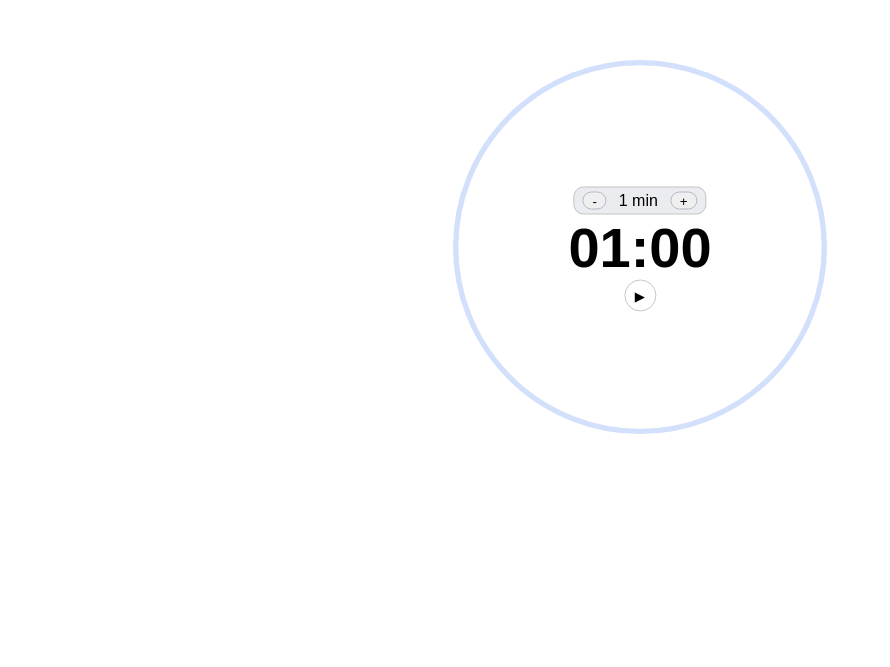
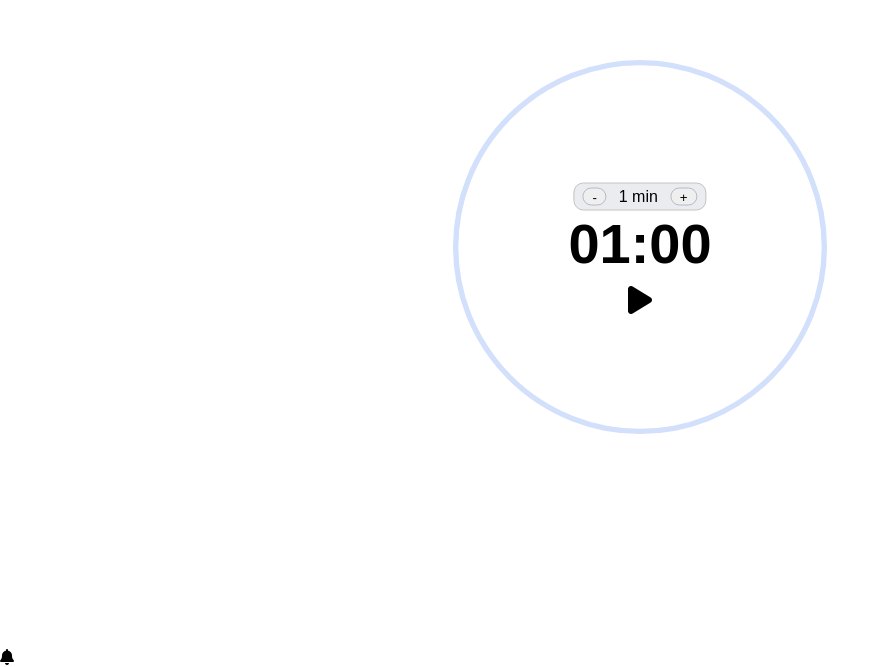
Before and after one commit to cotaByte/pomodoro, an Angular app: page / in a window 1280 px wide. Shown: the part 151-818 px from the top of the page, without its empty margins (0-890 px from the left). Built offline with nearby package versions, Linux system fonts and the light colour scheme.

Commit message:
feat/ add some styles and fontawesome icon stylesheet

```diff
--- a/src/app/app.component.html
+++ b/src/app/app.component.html
@@ -1 +1 @@
-<pomodoro-timer> </pomodoro-timer>
+<pomodoro-timer> </pomodoro-timer> <i class="fa-solid fa-bell"></i>
--- a/src/app/features/timer/timer.component.html
+++ b/src/app/features/timer/timer.component.html
@@ -43,11 +43,11 @@ stopwebWorkerContdown$ | async;
       }
       <div class="btn-container">
         @if(state === TimerState.pristine){
-        <button @fadeIn (click)="start$.next()" class="btn">▶</button>}
+        <i @fadeIn (click)="start$.next()" class="fa-solid fa-play"></i>}
         @if(state ===TimerState.paused){
-        <button @fadeIn (click)="reset$.next()" class="btn">↻</button>
+        <i @fadeIn (click)="reset$.next()" class="fa-solid fa-rotate-left"></i>
         } @if(state === TimerState.running) {
-        <button @fadeIn (click)="pause$.next()" class="btn">⏸</button>
+        <i @fadeIn (click)="pause$.next()" class="fa-solid fa-pause"></i>
         }
       </div>
     </div>
--- a/src/app/features/timer/timer.component.scss
+++ b/src/app/features/timer/timer.component.scss
@@ -84,8 +84,8 @@ svg {
     text-align: center;
   }
 
-  input[type='number']::-webkit-inner-spin-button,
-  input[type='number']::-webkit-outer-spin-button {
+  input[type="number"]::-webkit-inner-spin-button,
+  input[type="number"]::-webkit-outer-spin-button {
     -webkit-appearance: none;
     margin: 0;
   }
@@ -115,6 +115,7 @@ svg {
 .btn-container {
   display: flex;
   gap: 0.75rem;
+  margin-top: 0.5rem;
   align-items: center;
   user-select: none;
 }
@@ -133,3 +134,7 @@ button:hover {
   background-color: #c3c3c3;
   scale: 1.04;
 }
+
+.fa-solid {
+  font-size: 2rem;
+}
--- a/src/index.html
+++ b/src/index.html
@@ -1,11 +1,15 @@
-<!doctype html>
+<!DOCTYPE html>
 <html lang="en">
   <head>
-  <meta charset="utf-8">
+    <meta charset="utf-8" />
     <title>Pomodoro</title>
-  <base href="/">
-  <meta name="viewport" content="width=device-width, initial-scale=1">
-  <link rel="icon" type="image/x-icon" href="favicon.ico">
+    <base href="/" />
+    <meta name="viewport" content="width=device-width, initial-scale=1" />
+    <link rel="icon" type="image/x-icon" href="favicon.ico" />
+    <link
+      href="https://cdnjs.cloudflare.com/ajax/libs/font-awesome/6.5.1/css/all.min.css"
+      rel="stylesheet"
+    />
   </head>
   <body>
     <app-root></app-root>
```
Lines whose indentation alone changed are shown as unchanged.
